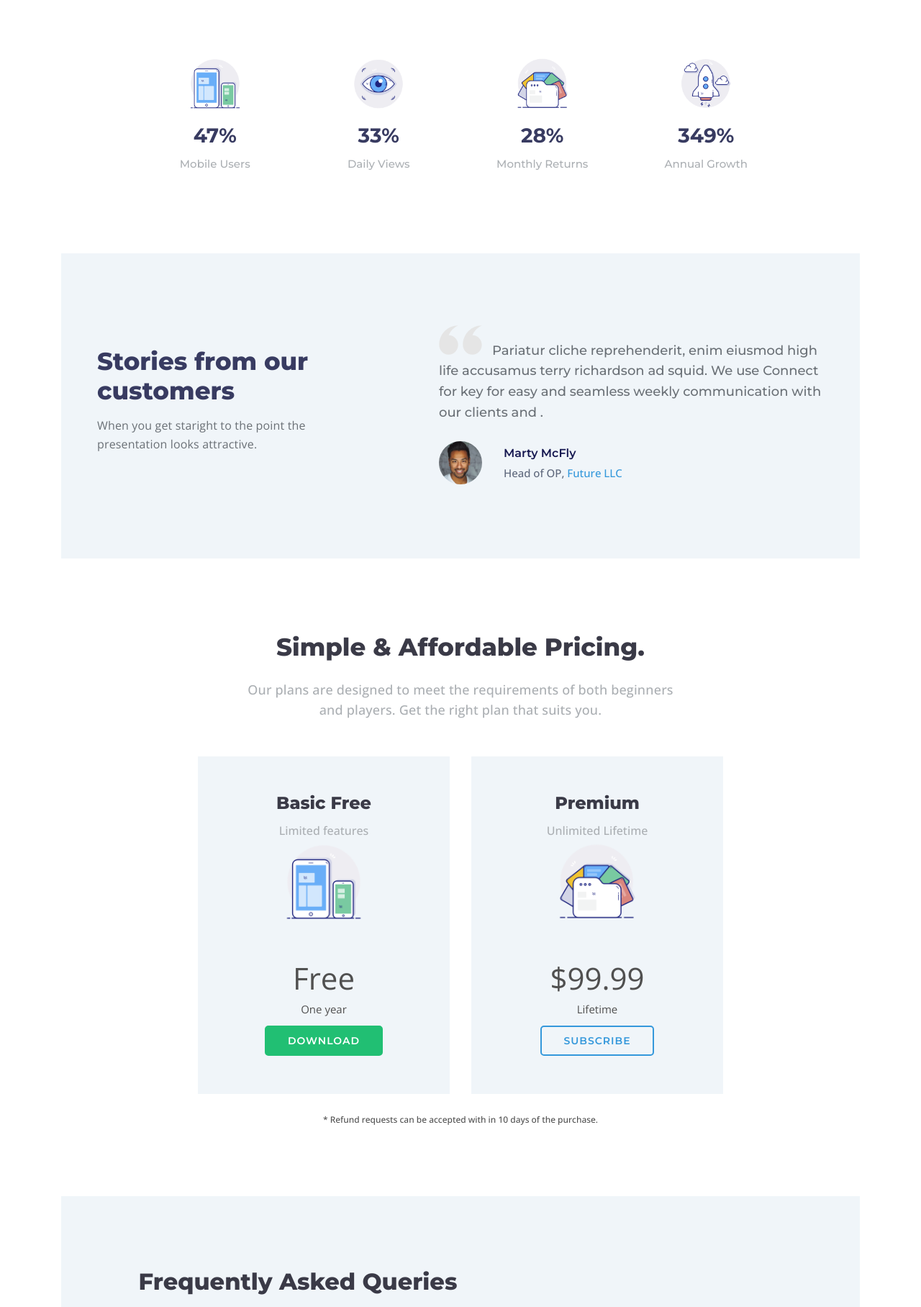
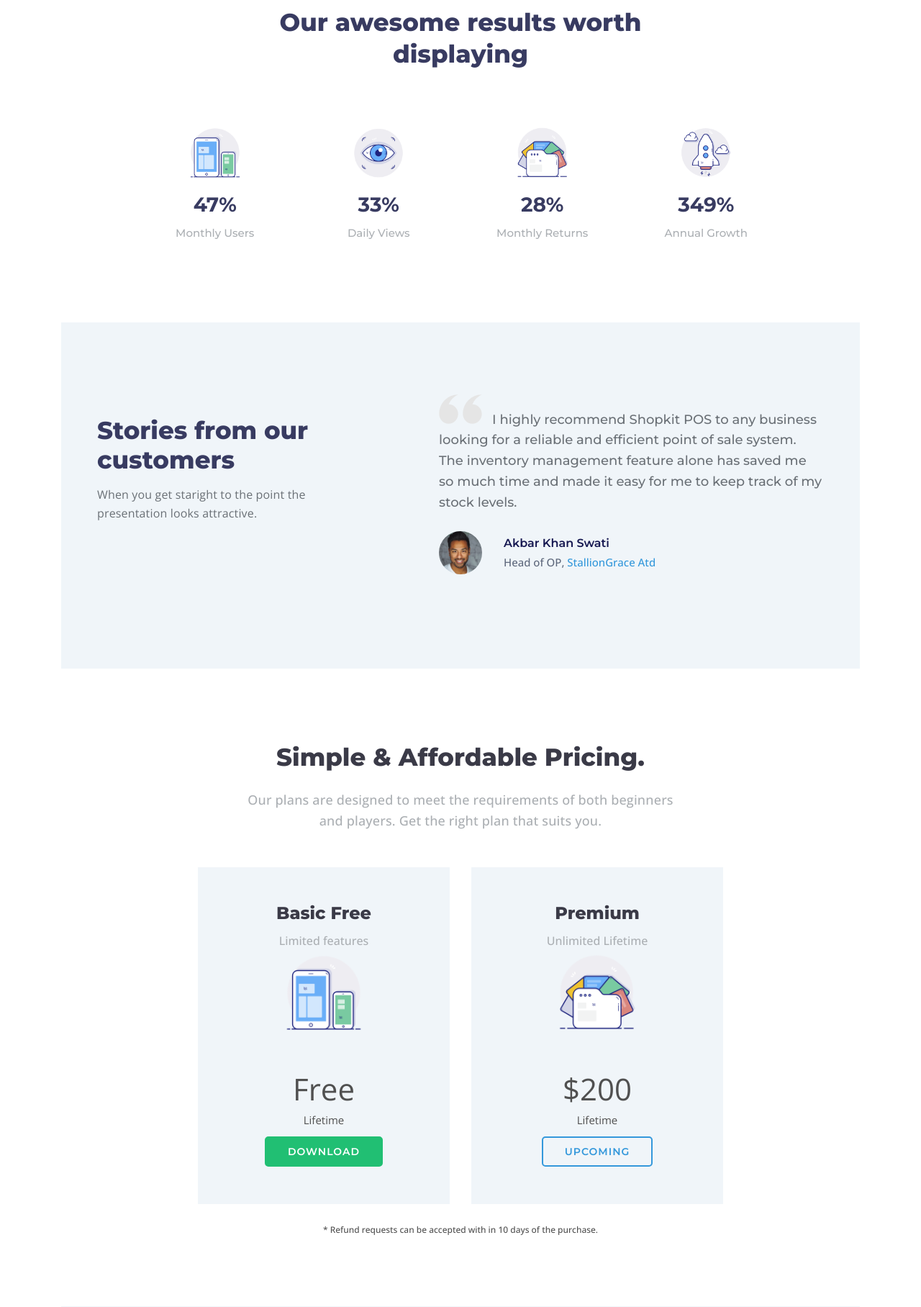
Before and after one commit to IkramKhan-DevOps/exp-shopkit-site, a Django app: page / in a window 1280 px wide. Shown: the part 3000-4816 px from the top of the page at 72% size. Run offline with Django 4.2, Linux system fonts and the light colour scheme; some libraries are stand-ins or nearby versions; some web fonts are replaced.

Commit message:
DESN: home page content added - 2

```diff
--- a/src/website/templates/website/home.html
+++ b/src/website/templates/website/home.html
@@ -72,7 +72,7 @@
                                 <div class="f-text">
                                     <div class="left-content">
                                         <h4>Your business, streamlined</h4>
-                                        <h2>Empower Your Retail Business with Shopkit POS</h2>
+                                        <h2>The ultimate point of sale solution</h2>
                                         <a class="btn-action btn-outline nav-link js-scroll-trigger" href="#features">
                                             Free Version
                                         </a>
@@ -94,7 +94,7 @@
         <div class="yd-cat">
             <div class="container">
                 <div class="cat-inner">
-                    <div class="cat-flex">
+                    <div class="cat-flex mt-4">
                         <div class="cat2">
                             <h4>What's inside</h4>
                             <h2>Ultimate solution for managing your business</h2>
@@ -102,7 +102,7 @@
                                 operations, and elevates the customer experience</p>
                         </div>
                     </div>
-                    <div class="cat-flex">
+                    <div class="cat-flex mt-4">
                         <div class="cat1">
                             <div class="cat-item clr1">
                                 <div class="cat-icon">
@@ -143,7 +143,7 @@
                             </div>
                         </div>
                     </div>
-                    <div class="cat-flex">
+                    <div class="cat-flex mt-4">
                         <div class="cat1">
                             <div class="cat-item clr1">
                                 <div class="cat-icon">
@@ -186,7 +186,7 @@
                             </div>
                         </div>
                     </div>
-                    <div class="cat-flex">
+                    <div class="cat-flex mt-4">
                         <div class="cat1">
                             <div class="cat-item clr1">
                                 <div class="cat-icon">
@@ -297,7 +297,7 @@
                             </div>
                             <h3><span class="counter">47</span>%</h3>
                             <div class="counter-text">
-                                <h2>Mobile Users</h2>
+                                <h2>Monthly Users</h2>
                             </div>
                         </div>
                     </div>
@@ -354,9 +354,9 @@
                             <div class="rev-list owl-carousel owl-theme">
                                 <div class="rev-block">
                                     <img src="{% static 'website/icons/quote.svg' %}" width="60" alt="Quote">
-                                    <h2>Pariatur cliche reprehenderit, enim eiusmod high life accusamus terry richardson
-                                        ad squid. We use Connect for key for easy and seamless weekly communication with
-                                        our clients and .</h2>
+                                    <h2>I highly recommend Shopkit POS to any business looking for a reliable and
+                                        efficient point of sale system. The inventory management feature alone has saved
+                                        me so much time and made it easy for me to keep track of my stock levels.</h2>
                                     <div class="rev-client">
                                         <div class="rev-icon">
                                             <div class="rev-img">
@@ -365,17 +365,18 @@
                                             </div>
                                         </div>
                                         <div class="rev-text">
-                                            <h3>Marty McFly</h3>
-                                            <p>Head of OP, <a href="#">Future LLC</a></p>
+                                            <h3>Akbar Khan Swati</h3>
+                                            <p>Head of OP, <a href="#">StallionGrace Atd</a></p>
                                         </div>
                                     </div>
                                 </div>
 
                                 <div class="rev-block">
                                     <img src="{% static 'website/icons/quote.svg' %}" width="60" alt="Quote">
-                                    <h2> Pariatur cliche reprehenderit, enim eiusmod high life accusamus terry
-                                        richardson ad squid. We use Connect for key for easy and seamless weekly
-                                        communication with our clients.</h2>
+                                    <h2>I've been using Shopkit POS for my retail business for the past 6 months and it
+                                        has made a huge difference in how I manage my inventory and track my sales. The
+                                        user interface is intuitive and easy to use, and the detailed reporting feature
+                                        helps me make informed business decisions.</h2>
                                     <div class="rev-client">
                                         <div class="rev-icon">
                                             <div class="rev-img">
@@ -384,17 +385,20 @@
                                             </div>
                                         </div>
                                         <div class="rev-text">
-                                            <h3>Dr. Strange</h3>
-                                            <p>CTO, <a href="#">Arma Systems</a></p>
+                                            <h3>Muhammad Saad</h3>
+                                            <p><a href="#">Hakeem Shops, Havelian</a></p>
                                         </div>
                                     </div>
                                 </div>
 
                                 <div class="rev-block">
                                     <img src="{% static 'website/icons/quote.svg' %}" width="60" alt="Quote">
-                                    <h2>We use Connect for key for easy and seamless weekly communication with our
-                                        clients. Pariatur cliche reprehenderit, enim eiusmod high life accusamus terry
-                                        richardson ad squid.</h2>
+                                    <h2>
+                                        As a small business owner, I appreciate the flexibility and scalability of
+                                        Shopkit POS. It has allowed me to grow my business and improve the customer
+                                        experience by providing me with a comprehensive and easy-to-use system for
+                                        managing my operations.
+                                    </h2>
                                     <div class="rev-client">
                                         <div class="rev-icon">
                                             <div class="rev-img">
@@ -403,8 +407,8 @@
                                             </div>
                                         </div>
                                         <div class="rev-text">
-                                            <h3>John Kennedy</h3>
-                                            <p>Manager Sales, <a href="#">Optima Corp</a></p>
+                                            <h3>Ayub Kuloch</h3>
+                                            <p>Manager Sales, <a href="#">Medi Pharma</a></p>
                                         </div>
                                     </div>
                                 </div>
@@ -438,7 +442,7 @@
                                          alt="Icon">
                                     <div class="pricing-details">
                                         <span>Free</span>
-                                        <div class="sub_span">One year</div>
+                                        <div class="sub_span">Lifetime</div>
                                     </div>
                                     <a class="btn-action">Download</a>
                                 </div>
@@ -451,10 +455,10 @@
                                     <img class="img-fluid" src="{% static 'website/icons/f3.png' %}" width="120"
                                          alt="Icon">
                                     <div class="pricing-details">
-                                        <span>$99.99</span>
+                                        <span>$200</span>
                                         <div class="sub_span sub_span_alt">Lifetime</div>
                                     </div>
-                                    <a class="btn-action btn-outline">Subscribe</a>
+                                    <a class="btn-action btn-outline">Upcoming</a>
                                 </div>
                             </div>
                         </div>
```
